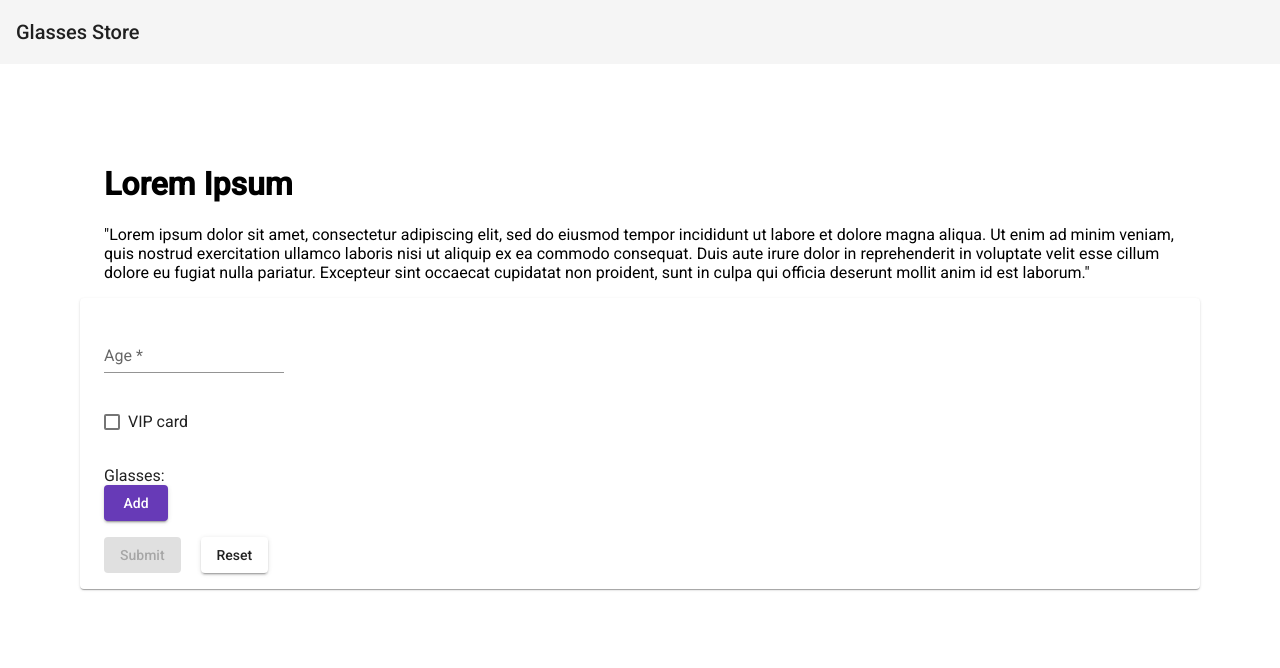
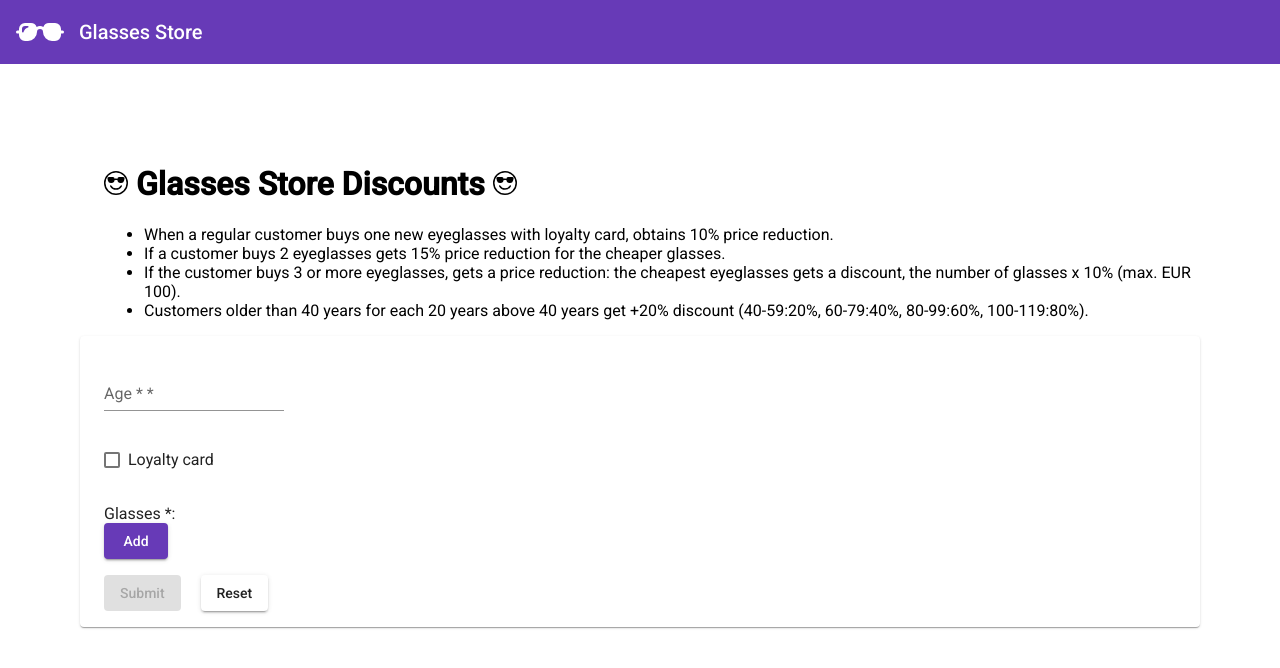
Before and after one commit to andrasreka96/glassStoreTesting, an Angular app in the folder APP/glass-store-app/: page / in a window 1280 px wide. Shown: the top 668 px of the page. Built offline with nearby package versions, Linux system fonts and the light colour scheme.

Commit message:
Frontend creation (#2)
* Created application

* Created application

* Implemented app features, fixed bugs.

* Implemented discounts, added small fixes to UI.

* Bug fix: VIP card, age discount is now both applied to the original price.

```diff
--- a/APP/glass-store-app/src/app/main/main.component.html
+++ b/APP/glass-store-app/src/app/main/main.component.html
@@ -2,27 +2,40 @@
 
     <div class="row">
         <div class="text">
-            <h1>Lorem Ipsum</h1>
-            <p>
-                "Lorem ipsum dolor sit amet, consectetur adipiscing elit, sed do eiusmod tempor incididunt ut labore et dolore magna aliqua. Ut enim ad minim veniam, quis nostrud exercitation ullamco laboris nisi ut aliquip ex ea commodo consequat. Duis aute irure dolor in reprehenderit in voluptate velit esse cillum dolore eu fugiat nulla pariatur. Excepteur sint occaecat cupidatat non proident, sunt in culpa qui officia deserunt mollit anim id est laborum."
-            </p>
+            <h1>
+                <svg xmlns="http://www.w3.org/2000/svg" width="1.5rem" height="1.5rem" fill="currentColor" class="bi bi-emoji-sunglasses" viewBox="0 0 16 16">
+                    <path d="M4.968 9.75a.5.5 0 1 0-.866.5A4.498 4.498 0 0 0 8 12.5a4.5 4.5 0 0 0 3.898-2.25.5.5 0 1 0-.866-.5A3.498 3.498 0 0 1 8 11.5a3.498 3.498 0 0 1-3.032-1.75zM7 5.116V5a1 1 0 0 0-1-1H3.28a1 1 0 0 0-.97 1.243l.311 1.242A2 2 0 0 0 4.561 8H5a2 2 0 0 0 1.994-1.839A2.99 2.99 0 0 1 8 6c.393 0 .74.064 1.006.161A2 2 0 0 0 11 8h.438a2 2 0 0 0 1.94-1.515l.311-1.242A1 1 0 0 0 12.72 4H10a1 1 0 0 0-1 1v.116A4.22 4.22 0 0 0 8 5c-.35 0-.69.04-1 .116z"/>
+                    <path d="M16 8A8 8 0 1 1 0 8a8 8 0 0 1 16 0zm-1 0A7 7 0 1 0 1 8a7 7 0 0 0 14 0z"/>
+                </svg>
+                Glasses Store Discounts
+                <svg xmlns="http://www.w3.org/2000/svg" width="1.5rem" height="1.5rem" fill="currentColor" class="bi bi-emoji-sunglasses" viewBox="0 0 16 16">
+                    <path d="M4.968 9.75a.5.5 0 1 0-.866.5A4.498 4.498 0 0 0 8 12.5a4.5 4.5 0 0 0 3.898-2.25.5.5 0 1 0-.866-.5A3.498 3.498 0 0 1 8 11.5a3.498 3.498 0 0 1-3.032-1.75zM7 5.116V5a1 1 0 0 0-1-1H3.28a1 1 0 0 0-.97 1.243l.311 1.242A2 2 0 0 0 4.561 8H5a2 2 0 0 0 1.994-1.839A2.99 2.99 0 0 1 8 6c.393 0 .74.064 1.006.161A2 2 0 0 0 11 8h.438a2 2 0 0 0 1.94-1.515l.311-1.242A1 1 0 0 0 12.72 4H10a1 1 0 0 0-1 1v.116A4.22 4.22 0 0 0 8 5c-.35 0-.69.04-1 .116z"/>
+                    <path d="M16 8A8 8 0 1 1 0 8a8 8 0 0 1 16 0zm-1 0A7 7 0 1 0 1 8a7 7 0 0 0 14 0z"/>
+                </svg>
+            </h1>
+            <ul>
+                <li>When a regular customer buys one new eyeglasses with loyalty card, obtains 10% price reduction.</li>
+                <li>If a customer buys 2 eyeglasses gets 15% price reduction for the cheaper glasses.</li>
+                <li>If the customer buys 3 or more eyeglasses, gets a price reduction: the cheapest eyeglasses gets a discount, the number of glasses x 10% (max. EUR 100).</li>
+                <li>Customers older than 40 years for each 20 years above 40 years get +20% discount (40-59:20%, 60-79:40%, 80-99:60%, 100-119:80%).</li>
+            </ul>
         </div>
 
     </div>
 
-    <mat-card color="secondary">
+    <mat-card>
         <form class="glasses-form" [formGroup]="glassesForm">
             <mat-form-field appearance="standard" class="singleFormField">
-                <mat-label>Age</mat-label>
+                <mat-label>Age *</mat-label>
                 <input matInput formControlName="age">
                 <mat-error *ngIf="age.invalid && age.touched">{{ getAgeError() }}</mat-error>
             </mat-form-field>
 
             <section>
-                <mat-checkbox formControlName="VIPcard">VIP card</mat-checkbox>
+                <mat-checkbox formControlName="VIPcard">Loyalty card</mat-checkbox>
             </section>
             <section>
-                <mat-label>Glasses:</mat-label>
+                <mat-label>Glasses *:</mat-label>
                 <div formArrayName="glassesArray">
                     <div *ngFor="let gls of glassesArray.controls; let i=index" [formGroupName]='i'>
                         <div class="row">
@@ -33,7 +46,7 @@
                                 </mat-form-field>
                             </div>
                             <div class="form-group col">
-                                <button mat-raised-button color="warn" (click)="deleteGlasses(i)">Remove</button>
+                                <button mat-raised-button color="warn" (click)="deleteGlasses(i)" [disabled]="submitted">Remove</button>
                             </div>
                         </div>
                     </div>
@@ -41,7 +54,7 @@
                 <mat-error *ngIf="glassesArray.invalid && glassesArray.length > 0">{{ getGlassesError() }}</mat-error>
                 <div class="row">
                     <div class="form-group col">
-                        <button mat-raised-button color="primary" (click)="addGlasses()">Add</button>
+                        <button mat-raised-button color="primary" (click)="addGlasses()" [disabled]="submitted">Add</button>
                     </div>
                     <div class="form-group col"></div>
                 </div>
@@ -54,7 +67,7 @@
         </div>
         <div class="price" *ngIf="submitted">
             <h4>Total price:</h4>
-            <h3>{{ price }} HUF</h3>
+            <h3>{{ price }} EUR</h3>
         </div>
     </mat-card>
 </div>
--- a/APP/glass-store-app/src/app/main/main.component.ts
+++ b/APP/glass-store-app/src/app/main/main.component.ts
@@ -1,5 +1,5 @@
-import { Component, OnInit, Input } from '@angular/core';
-import { FormBuilder, FormGroup, Validators, FormArray, FormControl } from '@angular/forms';
+import { Component, OnInit } from '@angular/core';
+import { FormBuilder, FormGroup, Validators, FormArray } from '@angular/forms';
 
 @Component({
   selector: 'app-main',
@@ -12,21 +12,27 @@ export class MainComponent implements OnInit {
 
   // Form
   glassesForm: FormGroup;
+
+  // Is the form submitted?
   submitted = false;
+
+  //The total price to be paid
   price: number = 0;
 
   ngOnInit(): void {
+    // Init the form
     this.glassesForm = this.fb.group({
       age: ['', [
         Validators.required,
         Validators.min(0),
         Validators.pattern(/^-?(0|[1-9]\d*)?$/)
       ]],
-      VIPcard: [''],
+      VIPcard: [false],
       glassesArray: this.fb.array([])
     });
   }
 
+  // Adds a glasses form element (textbox) to the formarray
   addGlasses() {
     const glasses = this.fb.group({
       aGlasses: ['',[
@@ -37,10 +43,12 @@ export class MainComponent implements OnInit {
     this.glassesArray.push(glasses);
   }
 
+  // Deletes glasses form element from the formarray
   deleteGlasses(i) {
     this.glassesArray.removeAt(i);
   }
 
+  // Returns the error message for the age field
   getAgeError(): string {
     if (this.age.hasError('required')) {
       return 'You must enter a value!';
@@ -53,8 +61,8 @@ export class MainComponent implements OnInit {
     return this.age.hasError('min') ? 'Age should be a number and bigger than 0!' : '';
   }
 
+  // Returns the error message for the glasses formarray
   getGlassesError() {
-    console.log(this.glassesArray);
     var message = '';
     if (this.glassesArray.invalid) {
       this.glassesArray.controls.forEach( formControl => {
@@ -71,19 +79,92 @@ export class MainComponent implements OnInit {
     return message;
   }
 
+  // Resets the form, sets price to 0
   resetGlassesForm() {
     this.submitted = false;
     this.price = 0;
+    this.glassesArray.clear();
     this.glassesForm.reset();
   }
 
+  // Submits the form, calculates the discounts
   submitForm() {
+    let glassesPrices = [];
+
     this.glassesArray.controls.forEach( formControl => {
-      this.price += Number.parseInt(formControl.get('aGlasses').value);
+      let value = Number.parseInt(formControl.get('aGlasses').value);
+      this.price += value;
+      if (value !== undefined) {
+        glassesPrices.push(value);
+      }
     });
     this.submitted = true;
+
+    var VIPcardDiscount = 0;
+    if (this.VIPcard.value) {
+      VIPcardDiscount = (this.price * 10) / 100;
+    }
+
+    this.applyAgeDiscount(Number.parseInt(this.age.value));
+
+    if (this.VIPcard.value) {
+      this.price -=  VIPcardDiscount;
+      console.log('Applied VIP card discount.');
+    }
+
+    this.applyNumberDiscount(glassesPrices);
   }
 
+  // Applies discount for the final price based on age
+  applyAgeDiscount(age : number) {
+    if (age >= 40 && age < 60) {
+      this.price = this.price - (this.price * 20) / 100;
+      console.log('Applied Age 40-59 +20% discount.');
+
+    } else if (age >= 60 && age < 80) {
+      this.price = this.price - (this.price * 40) / 100;
+      console.log('Applied Age 60-79 +40% discount.');
+
+    } else if (age >= 80 && age < 100) {
+      this.price = this.price - (this.price * 60) / 100;
+      console.log('Applied Age 80-99 +60% discount.');
+
+    } else if (age >= 100) {
+      this.price = this.price - (this.price * 80) / 100;
+      console.log('Applied Age 100-119 +80% discount.');
+    }
+  }
+
+  // Applies discount based on the number of glasses bought
+  applyNumberDiscount(prices : number[]) {
+    if (prices.length == 2) {
+      if (prices[0] < prices[1]) {
+        this.price = this.price - (prices[0] * 15) / 100;
+        console.log('Applied discount after 2 glasses, for the 1. glasses.');
+      } else {
+        this.price = this.price - (prices[1] * 15) / 100;
+        console.log('Applied discount after 2 glasses, for the 2. glasses.');
+      }
+    }
+    if (prices.length > 2) {
+      let minPrice = prices[0];
+      prices.forEach( p => {
+        if (p < minPrice) {
+          minPrice = p;
+        }
+      });
+      let discount = (minPrice * 10 * prices.length) / 100;
+      if (discount > 100) {
+        this.price = this.price - 100;
+        console.log('Applied discount after more than 3 glasses, applied maximum discount (100eur).');
+      } else {
+        this.price = this.price - discount;
+        console.log('Applied discount after more than 3 glasses, for ' + minPrice + ' priced glasses.');
+      }
+    }
+  }
+
+  // Getters for form elements
   get glassesArray() {
     return this.glassesForm.get('glassesArray') as FormArray;
   }
@@ -91,4 +172,8 @@ export class MainComponent implements OnInit {
   get age() {
     return this.glassesForm.get('age');
   }
+
+  get VIPcard() {
+    return this.glassesForm.get('VIPcard');
+  }
 }
--- a/APP/glass-store-app/src/app/page-header/page-header.component.html
+++ b/APP/glass-store-app/src/app/page-header/page-header.component.html
@@ -1,3 +1,6 @@
-<mat-toolbar>
-    <span>Glasses Store </span>
+<mat-toolbar color="primary">
+  <svg xmlns="http://www.w3.org/2000/svg" width="3rem" height="3rem" fill="currentColor" class="bi bi-sunglasses" viewBox="0 0 16 16">
+    <path d="M3 5a2 2 0 0 0-2 2v.5H.5a.5.5 0 0 0 0 1H1V9a2 2 0 0 0 2 2h1a3 3 0 0 0 3-3 1 1 0 1 1 2 0 3 3 0 0 0 3 3h1a2 2 0 0 0 2-2v-.5h.5a.5.5 0 0 0 0-1H15V7a2 2 0 0 0-2-2h-2a2 2 0 0 0-1.888 1.338A1.99 1.99 0 0 0 8 6a1.99 1.99 0 0 0-1.112.338A2 2 0 0 0 5 5H3zm0 1h.941c.264 0 .348.356.112.474l-.457.228a2 2 0 0 0-.894.894l-.228.457C2.356 8.289 2 8.205 2 7.94V7a1 1 0 0 1 1-1z"/>
+  </svg>
+  <span>Glasses Store</span>
 </mat-toolbar>
--- a/APP/glass-store-app/src/app/page-header/page-header.component.scss
+++ b/APP/glass-store-app/src/app/page-header/page-header.component.scss
@@ -0,0 +1,3 @@
+svg {
+    margin-right: 15px;
+}
```
